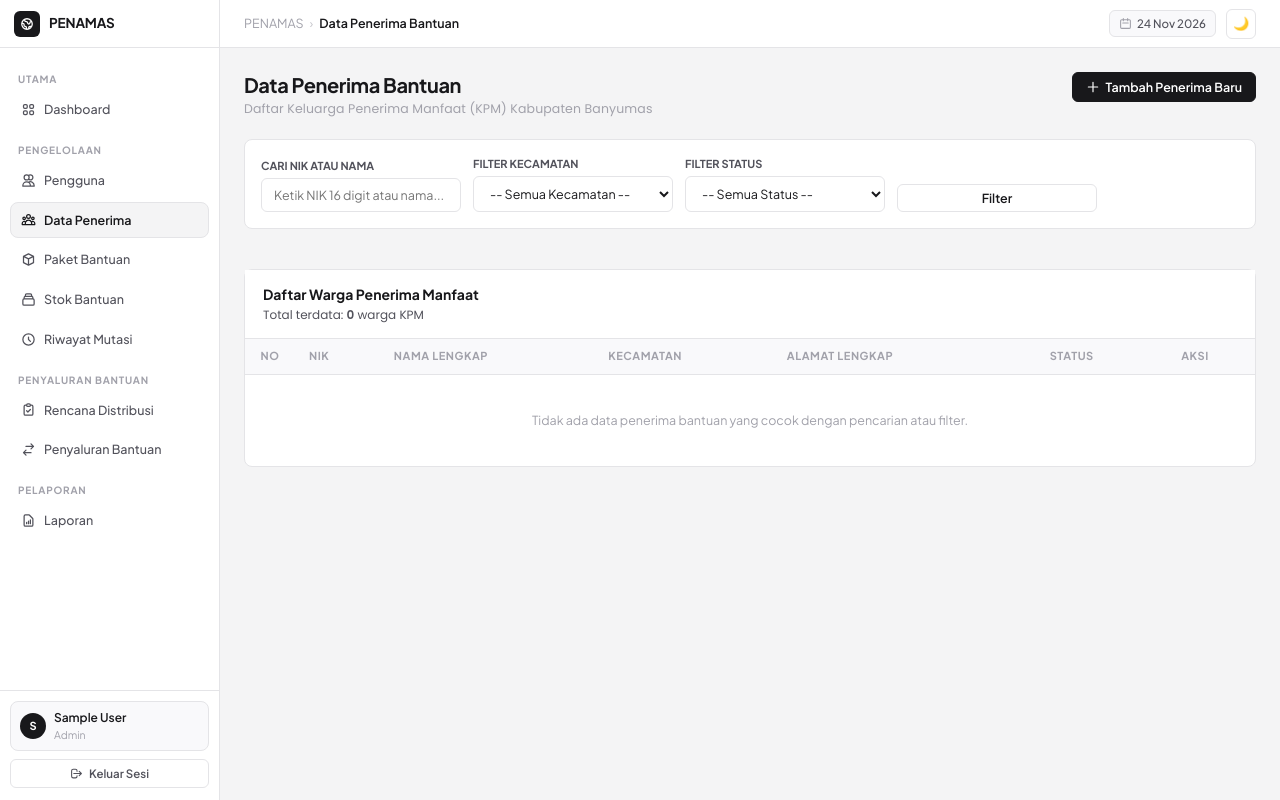
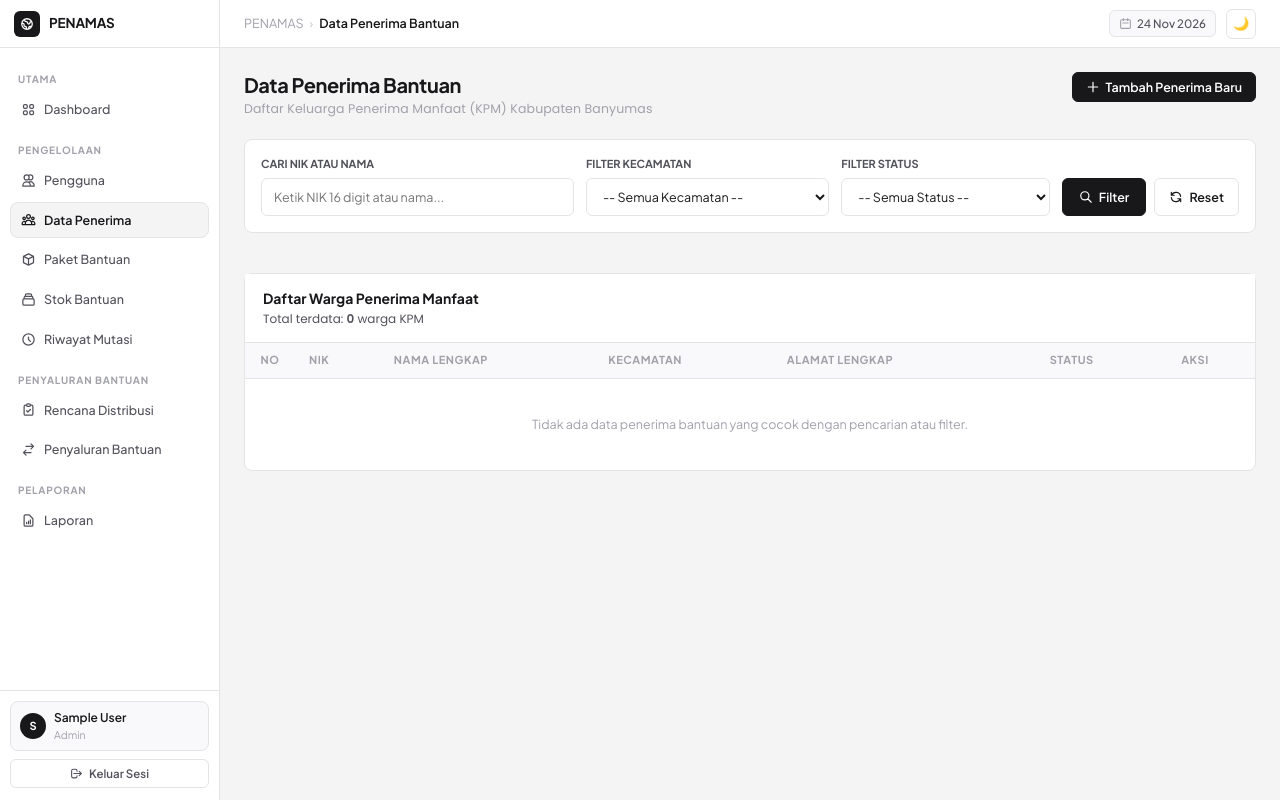
Before and after one commit to aghnamumtazilmi/ppl-reg01-kel02-penamas, a Laravel app: page /penerima in a window 1280 px wide. Run offline with Laravel 12, Linux system fonts and the light colour scheme; the visitor is signed in with stand-in values (Sample User, id 1); data that the repository does not hold is empty; some libraries are stand-ins or nearby versions.

Commit message:
style(penerima): terapkan badge status hijau aktif dan merah nonaktif serta sejajarkan tombol filter dan reset

```diff
--- a/resources/views/penerima/index.blade.php
+++ b/resources/views/penerima/index.blade.php
@@ -14,20 +14,20 @@
 <!-- Filter Pencarian & Wilayah Kecamatan -->
 <div class="card" style="margin-bottom: 20px; padding: 16px;">
     <form action="{{ route('penamas.penerima.index') }}" method="GET">
-        <div style="display: grid; grid-template-columns: repeat(auto-fit, minmax(200px, 1fr)) 130px; gap: 12px; align-items: flex-end;">
+        <div style="display: grid; grid-template-columns: 1.8fr 1.4fr 1.2fr auto; gap: 12px; align-items: flex-end;">
             <div>
-                <label class="form-label" style="font-size: 11px; text-transform: uppercase; font-weight: 700; color: var(--text-2); margin-bottom: 4px; display: block;">
+                <label class="form-label" style="font-size: 11px; text-transform: uppercase; font-weight: 700; color: var(--text-2); margin-bottom: 6px; display: block;">
                     Cari NIK atau Nama
                 </label>
                 <input type="text" name="search" value="{{ request('search') }}" placeholder="Ketik NIK 16 digit atau nama..."
-                    class="form-input" style="width: 100%;">
+                    class="form-input" style="width: 100%; height: 38px;">
             </div>
 
             <div>
-                <label class="form-label" style="font-size: 11px; text-transform: uppercase; font-weight: 700; color: var(--text-2); margin-bottom: 4px; display: block;">
+                <label class="form-label" style="font-size: 11px; text-transform: uppercase; font-weight: 700; color: var(--text-2); margin-bottom: 6px; display: block;">
                     Filter Kecamatan
                 </label>
-                <select name="kecamatan" class="form-select" style="width: 100%;">
+                <select name="kecamatan" class="form-select" style="width: 100%; height: 38px;">
                     <option value="">-- Semua Kecamatan --</option>
                     @foreach($daftarKecamatan as $kec)
                         <option value="{{ $kec }}" {{ request('kecamatan') == $kec ? 'selected' : '' }}>{{ $kec }}</option>
@@ -36,21 +36,25 @@
             </div>
 
             <div>
-                <label class="form-label" style="font-size: 11px; text-transform: uppercase; font-weight: 700; color: var(--text-2); margin-bottom: 4px; display: block;">
+                <label class="form-label" style="font-size: 11px; text-transform: uppercase; font-weight: 700; color: var(--text-2); margin-bottom: 6px; display: block;">
                     Filter Status
                 </label>
-                <select name="status" class="form-select" style="width: 100%;">
+                <select name="status" class="form-select" style="width: 100%; height: 38px;">
                     <option value="">-- Semua Status --</option>
                     <option value="aktif" {{ request('status') === 'aktif' ? 'selected' : '' }}>Aktif</option>
                     <option value="nonaktif" {{ request('status') === 'nonaktif' ? 'selected' : '' }}>Nonaktif</option>
                 </select>
             </div>
 
-            <div style="display: flex; gap: 6px;">
-                <button type="submit" class="btn btn-secondary" style="flex: 1;">Filter</button>
-                @if(request('search') || request('kecamatan') || request('status'))
-                    <a href="{{ route('penamas.penerima.index') }}" class="btn btn-ghost" style="padding: 7px 10px;" title="Reset Filter">✕</a>
-                @endif
+            <div style="display: flex; gap: 8px;">
+                <button type="submit" class="btn btn-primary" style="height: 38px; padding: 0 16px; display: inline-flex; align-items: center; gap: 6px; white-space: nowrap;">
+                    <svg fill="none" viewBox="0 0 24 24" stroke="currentColor" style="width: 14px; height: 14px;"><path stroke-linecap="round" stroke-linejoin="round" stroke-width="2" d="M21 21l-6-6m2-5a7 7 0 11-14 0 7 7 0 0114 0z" /></svg>
+                    <span>Filter</span>
+                </button>
+                <a href="{{ route('penamas.penerima.index') }}" class="btn btn-secondary" style="height: 38px; padding: 0 14px; display: inline-flex; align-items: center; gap: 6px; white-space: nowrap;" title="Reset Filter">
+                    <svg fill="none" viewBox="0 0 24 24" stroke="currentColor" style="width: 14px; height: 14px;"><path stroke-linecap="round" stroke-linejoin="round" stroke-width="2" d="M4 4v5h.582m15.356 2A8.001 8.001 0 004.582 9m0 0H9m11 11v-5h-.581m0 0a8.003 8.003 0 01-15.357-2m15.357 2H15" /></svg>
+                    <span>Reset</span>
+                </a>
             </div>
         </div>
     </form>
@@ -91,16 +95,16 @@
                             {{ $warga->nama }}
                         </td>
                         <td>
-                            <span class="tag tag-blue">{{ $warga->kecamatan }}</span>
+                            <span style="font-weight: 500; color: var(--text-1); font-size: 12.5px;">{{ $warga->kecamatan }}</span>
                         </td>
                         <td style="color: var(--text-2); font-size: 12px; max-width: 260px;">
                             {{ $warga->alamat }}
                         </td>
                         <td style="text-align: center;">
                             @if($warga->status === 'aktif')
-                                <span class="tag tag-green">Aktif</span>
+                                <span class="badge badge-aktif">Aktif</span>
                             @else
-                                <span class="tag tag-gray">Nonaktif</span>
+                                <span class="badge badge-nonaktif">Nonaktif</span>
                             @endif
                         </td>
                         <td style="text-align: center;">
```
